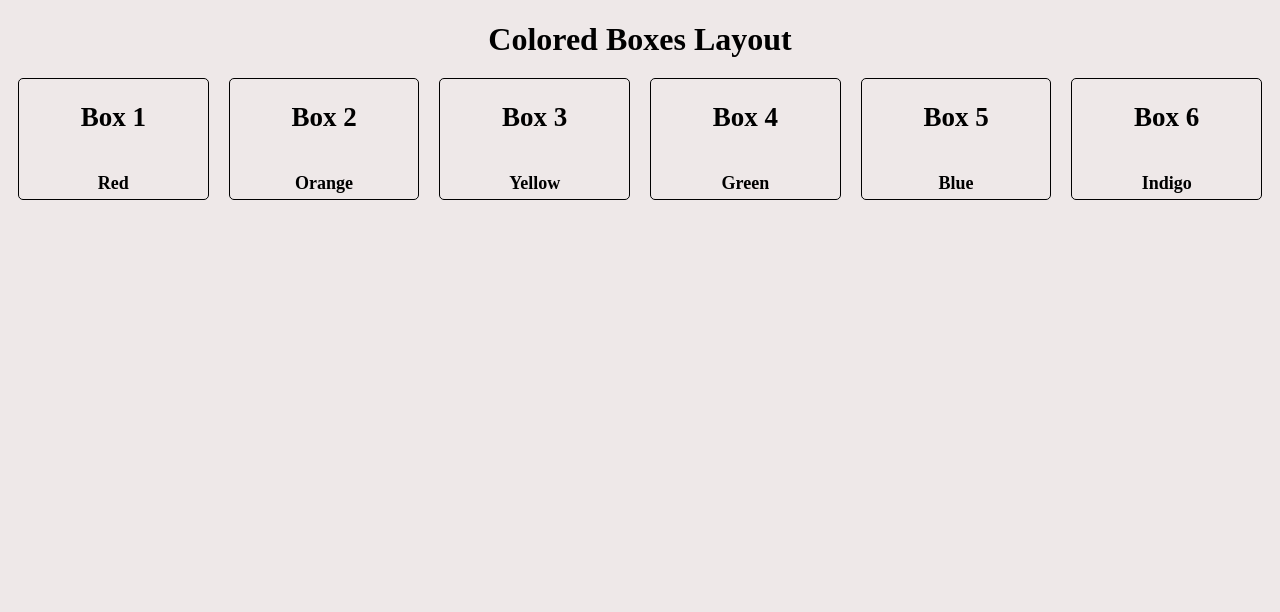
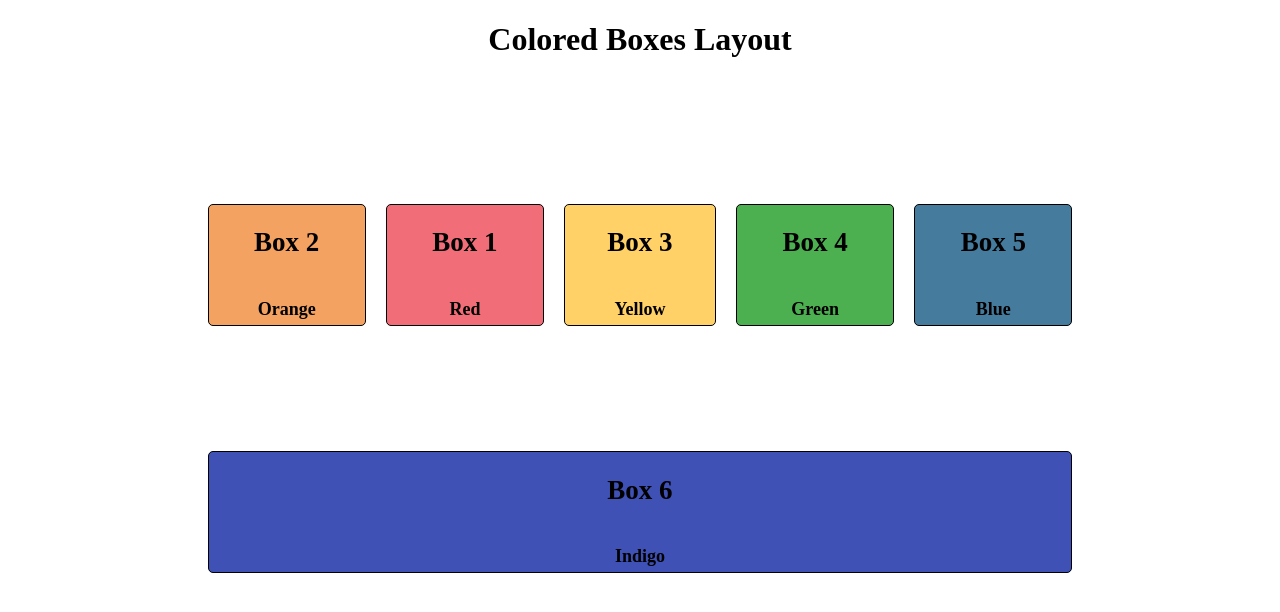
Before and after one commit to Franchiko/Colored_boxes_with_flex, a plain HTML site: page index.html in a window 1280 px wide. Drawn offline with Linux system fonts and the light colour scheme.

Commit message:
final commit

```diff
--- a/index.html
+++ b/index.html
@@ -12,27 +12,27 @@
     </header>
 
     <div class="flex-container">
-        <div class="box">
+        <div class="box box1">
             <h2>Box 1</h2>
             <p>Red</p>
         </div>
-        <div class="box">
+        <div class="box box2">
             <h2>Box 2</h2>
             <p>Orange</p>
         </div>
-        <div class="box">
+        <div class="box box3">
             <h2>Box 3</h2>
             <p>Yellow</p>
         </div>
-        <div class="box">
+        <div class="box box4">
             <h2>Box 4</h2>
             <p>Green</p>
         </div>
-        <div class="box">
+        <div class="box box5">
             <h2>Box 5</h2>
             <p>Blue</p>
         </div>
-        <div class="box">
+        <div class="box box6">
             <h2>Box 6</h2>
             <p>Indigo</p>
         </div>
--- a/styles.css
+++ b/styles.css
@@ -1,6 +1,4 @@
-* {
-    background-color: rgb(238, 232, 232);
-}
+
 
 h1 {
     text-align: center;
@@ -12,7 +10,7 @@ h1 {
     color: #000;
     border: 1px solid #000;
     display: flex;
-    flex: 1 1 100px;
+    flex: 0 0 150px;
     flex-direction: column;
     align-items: center;
     margin: 10px;
@@ -24,4 +22,46 @@ h1 {
 
 .flex-container{
     display: flex;
+    flex-wrap: wrap;
+    width: 70%;
+    height: 600px;
+    padding: 10px;
+    margin: 20px auto;
+    align-content: space-evenly;
 }
+
+.box1 {
+    background: #f16e79;
+    order: 1;
+    flex-grow: 1;
+}
+
+.box2 {
+    background: #f4a261;
+    order: 0;
+    flex-grow: 1;
+}
+
+.box3 {
+    background: #ffd166;
+    order: 2;
+    flex-shrink: 3;
+}
+
+.box4 {
+    background: #4caf50;
+    order: 3;
+    flex-grow: 1;
+}
+
+.box5 {
+    background: #457b9d;
+    order: 4;
+    flex-grow: 1;
+}
+
+.box6 {
+    background: #3f51b5;
+    order: 5;
+    flex-grow: 1;
+}
```
